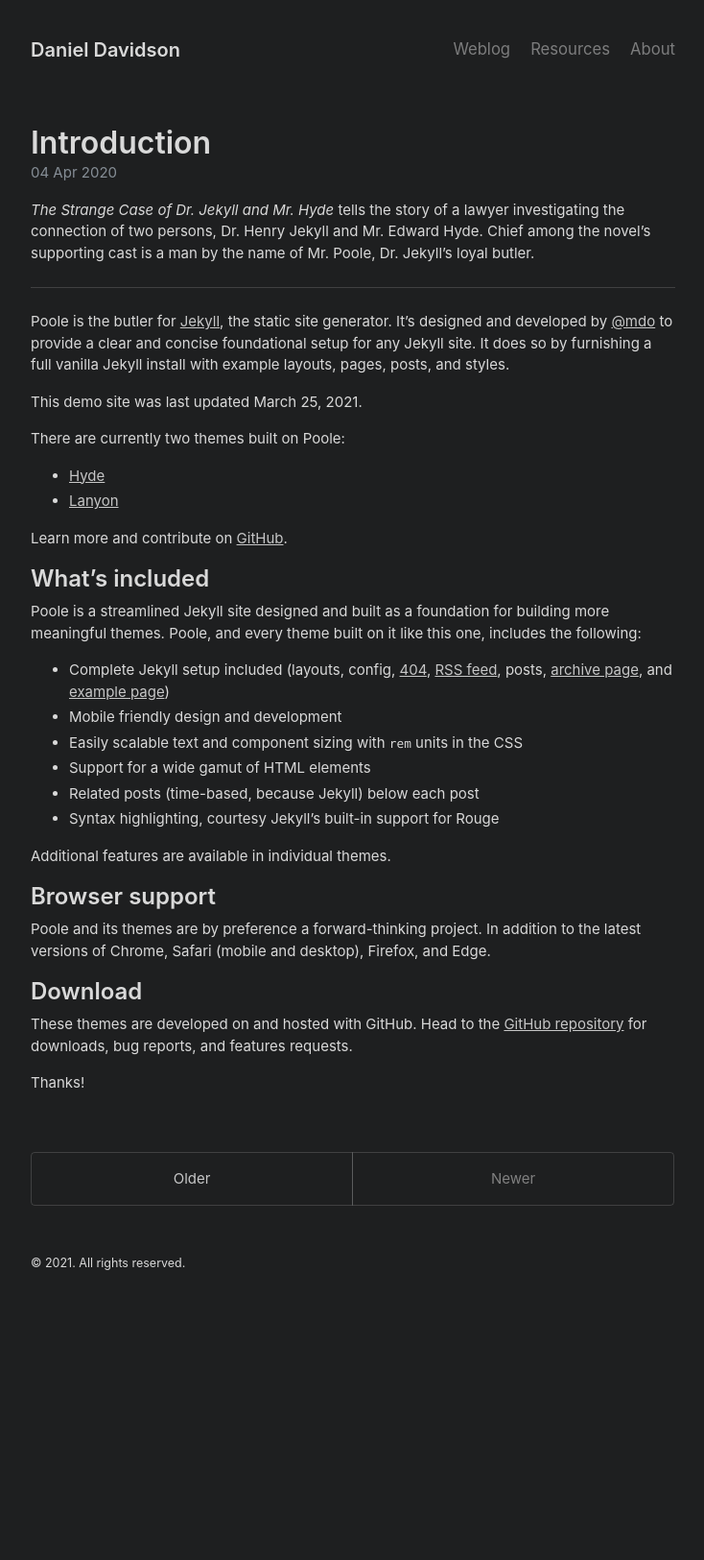
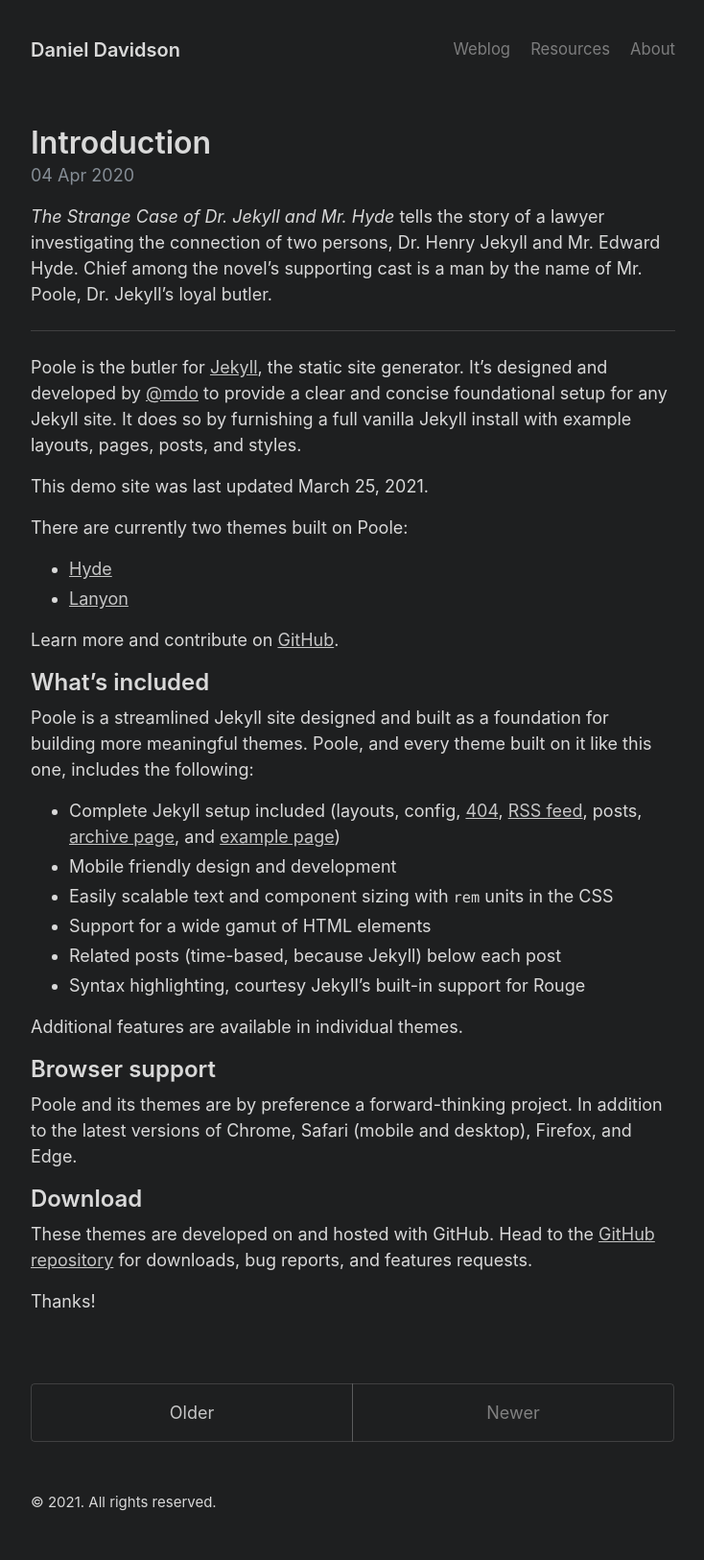
Before and after one commit to danieldavidson/danieldavidson.github.io, a Jekyll site: the page built from index.html, in a window 1280 px wide. Shown: the whole page at 96% size, without its empty margins (272-1006 px from the left). Built offline with Jekyll 4.4.1, drawn with Linux system fonts in a browser that asks for light colours; the list of posts is cut into pages by our own code; before the commit the page ends 1375 px from its top, so only the background shows below that.

Commit message:
Update _variables.scss

```diff
--- a/_sass/_variables.scss
+++ b/_sass/_variables.scss
@@ -33,7 +33,7 @@
   --body-font: -apple-system, BlinkMacSystemFont, "Segoe UI", Roboto,
     "Helvetica Neue", Arial, "Noto Sans", sans-serif, "Apple Color Emoji",
     "Segoe UI Emoji", "Segoe UI Symbol", "Noto Color Emoji";
-  --body-font-size: 15px;
+  --body-font-size: 18px;
   --body-line-height: 1.5;
   --body-color: var(--gray-700);
   --body-bg: #fff;
```
